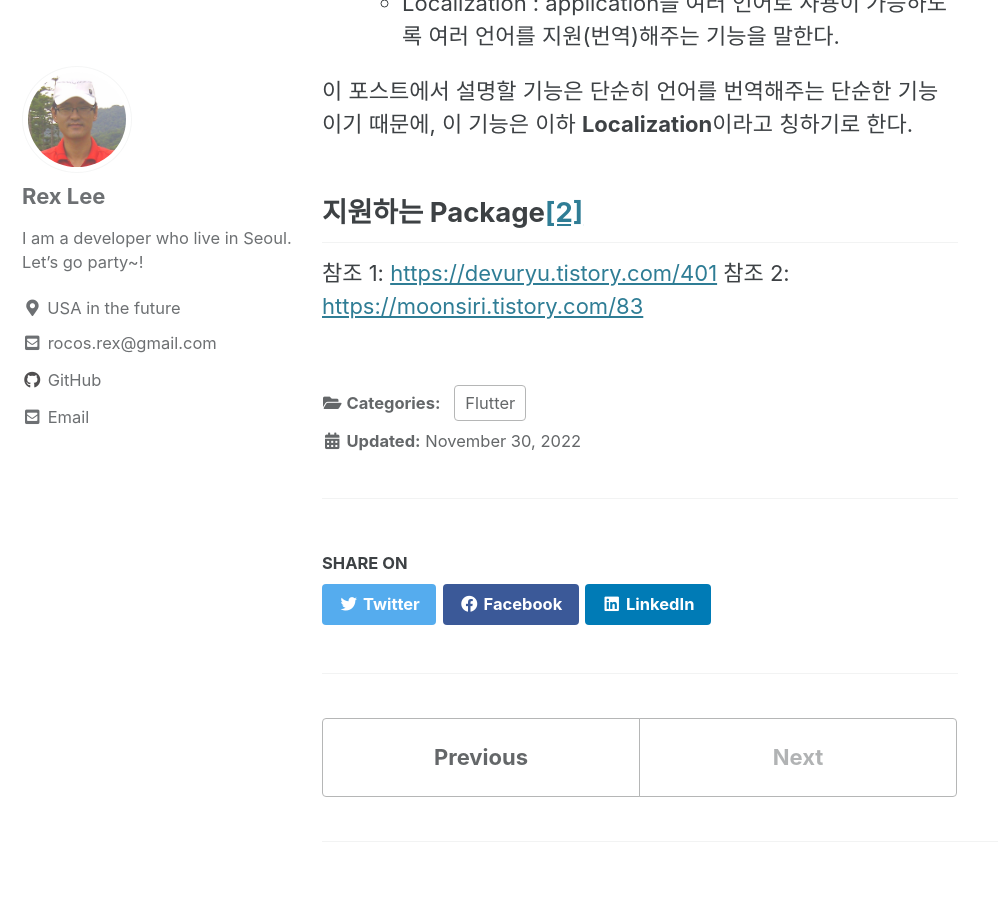
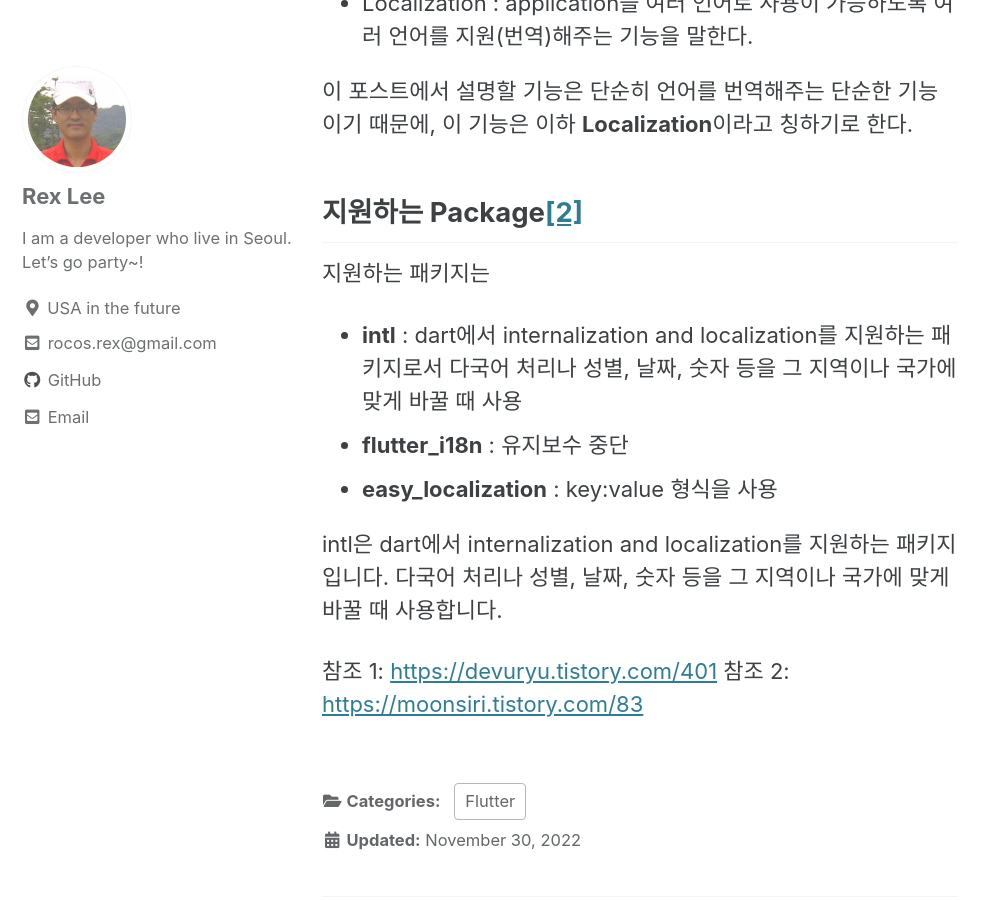
Before and after one commit to rocosrex/rocosrex.github.io, a Jekyll site: the page built from _posts/2022-11-30-internationalization.md, in a window 1280 px wide and 900 px high, scrolled down 1151 px. Shown: the whole window, without its empty margins (0-998 px from the left). Built offline with Jekyll 4.4.1, drawn with Linux system fonts in a browser that asks for light colours; cached includes are drawn as plain includes.

Commit message:
Update 2022-11-30-internationalization.md

```diff
--- a/_posts/2022-11-30-internationalization.md
+++ b/_posts/2022-11-30-internationalization.md
@@ -23,13 +23,20 @@ Just try it!: <https://moonsiri.tistory.com/>
 
 이 기능을 구현하기 위해 여기저기 구글링하다보니 조금 헷갈리는 용어들이 있어서, 찾아보면서 느낀 용어들의 정의를 여기서 정리하고 가고자 한다.
 
-- - Globalization : application을 여러 언어, 여러 국가에서도 사용 가능하도록 만드는  complete한 과정을 말한다.  Localization과 Internationalization의 상위 개념으로, 기능 구현에서 벗어난, 좀 더 포괄적인 느낌이다.
+  - Globalization : application을 여러 언어, 여러 국가에서도 사용 가능하도록 만드는  complete한 과정을 말한다.  Localization과 Internationalization의 상위 개념으로, 기능 구현에서 벗어난, 좀 더 포괄적인 느낌이다.
   - Internationalization : application을 여러 언어, 여러 국가에서도 사용 가능하도록 지원한다. 언어를 번역해주고, 시간을 설정하는 등 여러 기능이 포함될 수 있다.
   - Localization : application을 여러 언어로 사용이 가능하도록 여러 언어를 지원(번역)해주는 기능을 말한다.
 
 이 포스트에서 설명할 기능은 단순히 언어를 번역해주는 단순한 기능이기 때문에, 이 기능은 이하 **Localization**이라고 칭하기로 한다.
 
 ## 지원하는 Package[[2]](#참조-2)
+지원하는 패키지는
+
+  - **intl** : dart에서 internalization and localization를 지원하는 패키지로서 다국어 처리나 성별, 날짜, 숫자 등을 그 지역이나 국가에 맞게 바꿀 때 사용
+  - **flutter_i18n** : 유지보수 중단
+  - **easy_localization** : key:value 형식을 사용
+
+intl은 dart에서 internalization and localization를 지원하는 패키지입니다. 다국어 처리나 성별, 날짜, 숫자 등을 그 지역이나 국가에 맞게 바꿀 때 사용합니다.
 
 
 
```
